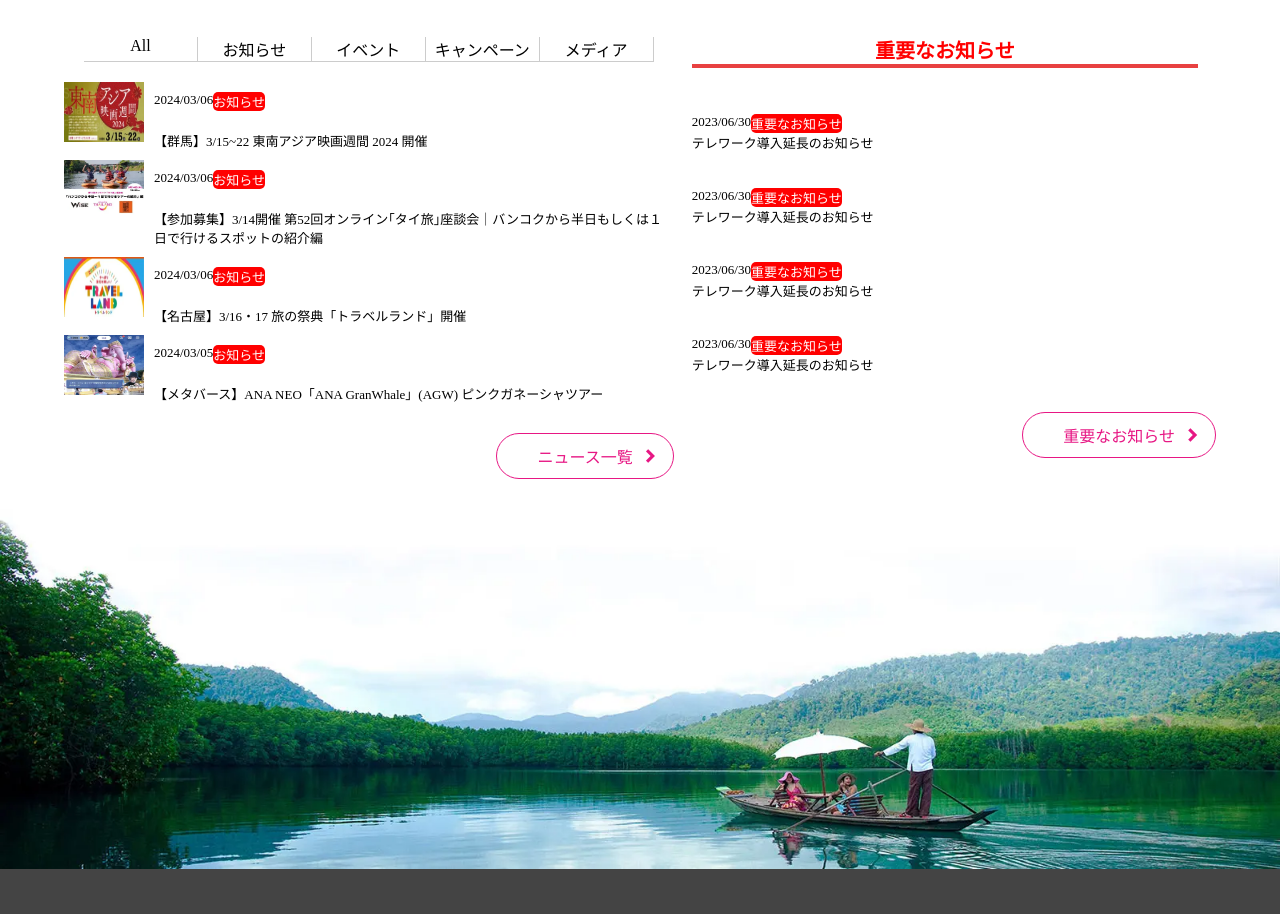
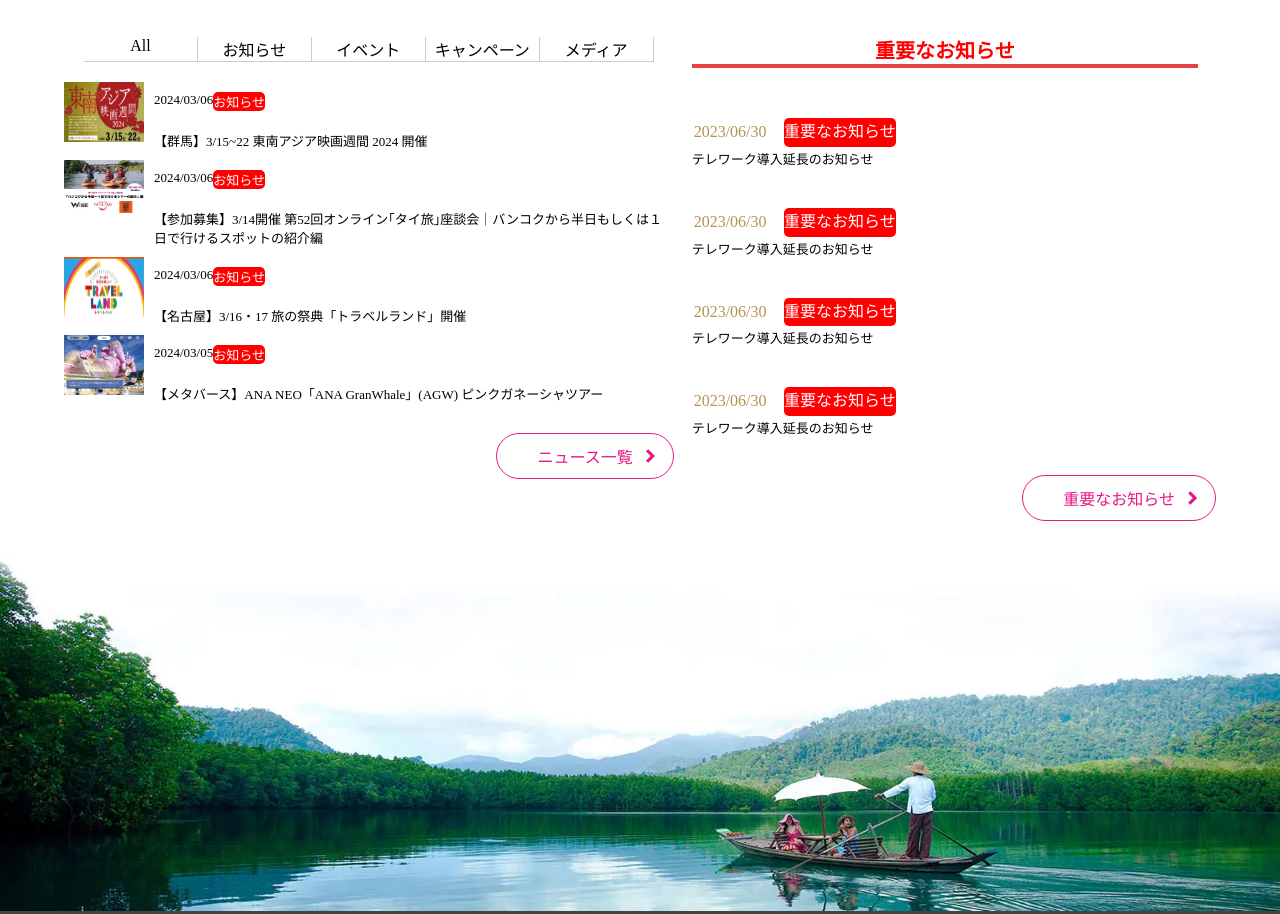
Before and after one commit to sreykeang/K, a website: page index.html in a window 1280 px wide. Shown: the part 823-1737 px from the top of the page. Drawn offline with nearby package versions, Linux system fonts and the light colour scheme.

Commit message:
toppage-text-link

```diff
--- a/sass/project/_toppage.scss
+++ b/sass/project/_toppage.scss
@@ -47,6 +47,13 @@
       // display: flex;
       padding: 18px;
       font-size: small;
+      .link {
+        display: inline-block;
+        margin: 0 10px 2px 2px;
+        font-size: 1rem;
+        line-height: 1.8rem;
+        color: #b19553;
+      }
       .top-link {
         display: block;
         text-align: center;
@@ -58,7 +65,10 @@
         margin-bottom: 10px;
       }
       .news-date-category {
-        display: flex;
+        display: inline-block;
+        width: 100%;
+        font-size: 1.38rem;
+        line-height: 2.0rem;
       }
     }
   }
```
Also changed, not shown: css/project/index.css, css/style.css, 2 other files.
